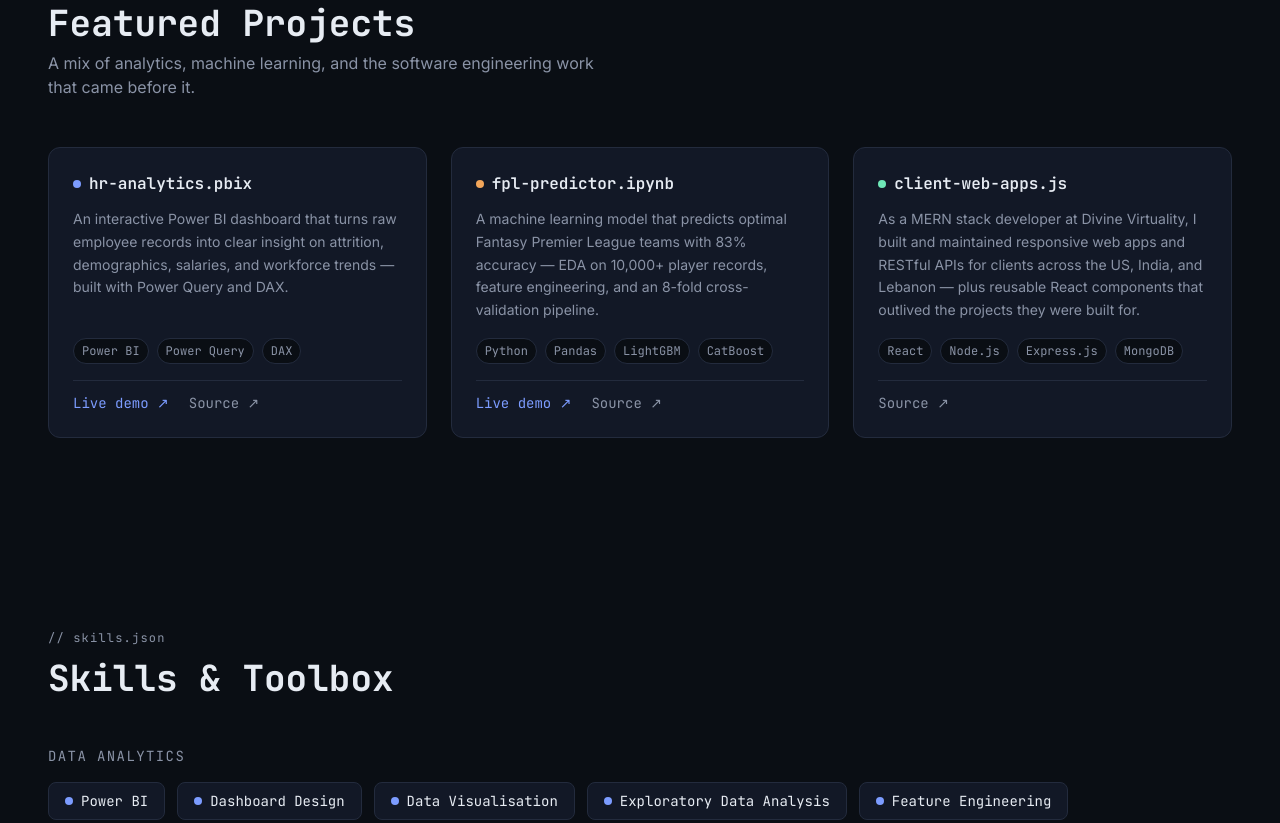
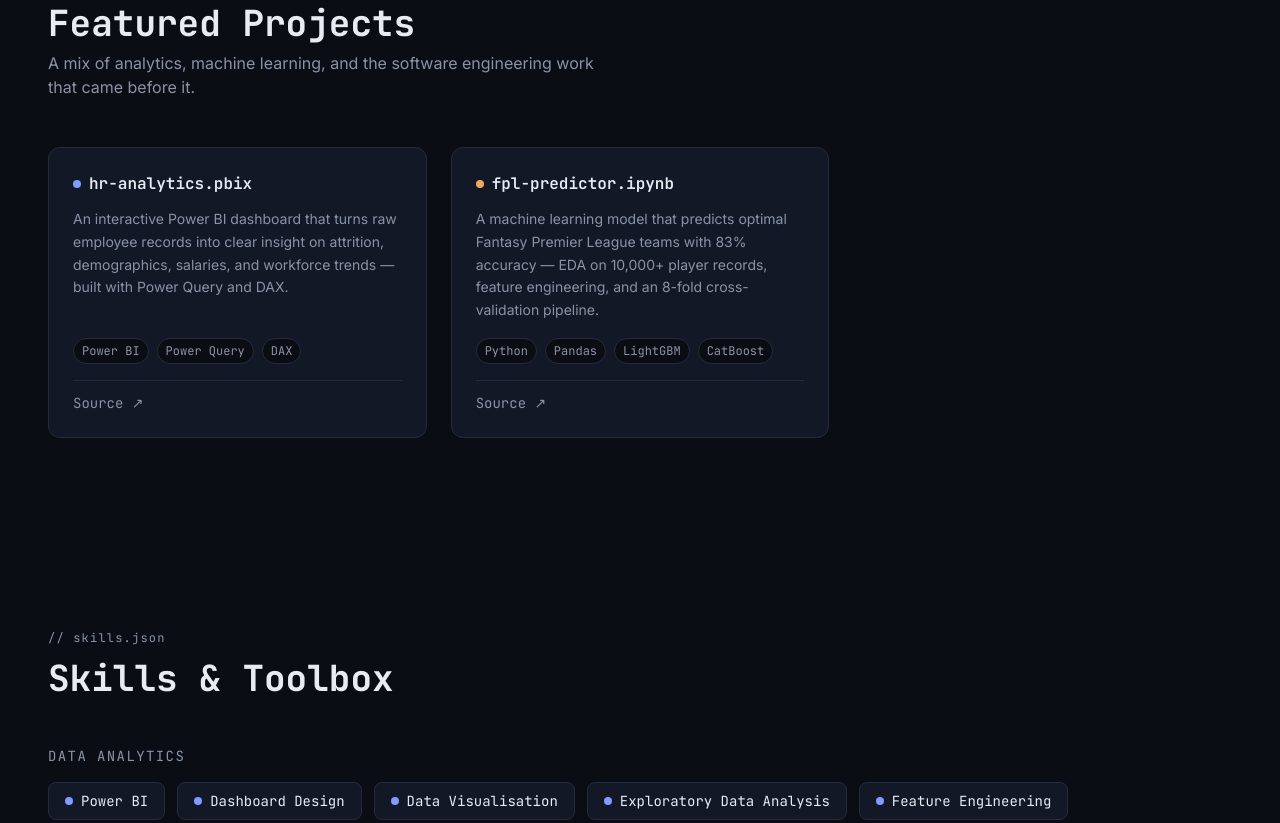
Before and after one commit to francisparwez/francisparwez.github.io, a plain HTML site: page index.html in a window 1280 px wide. Shown: the part 1648-2471 px from the top of the page. Drawn offline with nearby package versions, Linux system fonts and the light colour scheme.

Commit message:
Update index.html

```diff
--- a/index.html
+++ b/index.html
@@ -320,8 +320,8 @@
             <span class="font-mono text-xs px-2 py-1 rounded-full bg-void border border-edge text-muted">DAX</span>
           </div>
           <div class="flex gap-5 font-mono text-sm pt-3 border-t border-edge">
-            <a href="#" class="text-indigo hover:underline">Live demo ↗</a>
-            <a href="https://github.com/francisparwez" target="_blank" rel="noopener noreferrer" class="text-muted hover:text-ink transition-colors">Source ↗</a>
+            <!-- <a href="#" class="text-indigo hover:underline">Live demo ↗</a> -->
+            <a href="https://github.com/francisparwez/hr-analytics-dashboard-power-bi" target="_blank" rel="noopener noreferrer" class="text-muted hover:text-ink transition-colors">Source ↗</a>
           </div>
         </article>
 
@@ -343,13 +343,13 @@
             <span class="font-mono text-xs px-2 py-1 rounded-full bg-void border border-edge text-muted">CatBoost</span>
           </div>
           <div class="flex gap-5 font-mono text-sm pt-3 border-t border-edge">
-            <a href="#" class="text-indigo hover:underline">Live demo ↗</a>
-            <a href="https://github.com/francisparwez" target="_blank" rel="noopener noreferrer" class="text-muted hover:text-ink transition-colors">Source ↗</a>
+            <!-- <a href="#" class="text-indigo hover:underline">Live demo ↗</a> -->
+            <a href="https://github.com/francisparwez/fantasy-premier-league-dream-team-predictor" target="_blank" rel="noopener noreferrer" class="text-muted hover:text-ink transition-colors">Source ↗</a>
           </div>
         </article>
 
         <!-- Project 3: Client web applications (Divine Virtuality) -->
-        <article class="group flex flex-col rounded-xl border border-edge bg-panel p-6 hover:-translate-y-1.5 hover:border-mint/50 hover:shadow-xl hover:shadow-mint/10 transition-all duration-300">
+        <!-- <article class="group flex flex-col rounded-xl border border-edge bg-panel p-6 hover:-translate-y-1.5 hover:border-mint/50 hover:shadow-xl hover:shadow-mint/10 transition-all duration-300">
           <div class="flex items-center gap-2 mb-3">
             <span class="w-2 h-2 rounded-full bg-mint"></span>
             <h3 class="font-mono font-semibold text-ink">client-web-apps.js</h3>
@@ -369,7 +369,7 @@
           <div class="flex gap-5 font-mono text-sm pt-3 border-t border-edge">
             <a href="https://github.com/francisparwez" target="_blank" rel="noopener noreferrer" class="text-muted hover:text-ink transition-colors">Source ↗</a>
           </div>
-        </article>
+        </article> -->
 
       </div>
     </section>
@@ -479,10 +479,10 @@
             Message received — I'll get back to you soon!
           </p>
 
-          <p class="text-xs text-muted/70 pt-2">
+          <!-- <p class="text-xs text-muted/70 pt-2">
             Note: this form is front-end only. Connect it to a service like
             Formspree, Netlify Forms, or your own API to actually receive messages.
-          </p>
+          </p> -->
         </form>
 
         <!-- Direct contact + socials -->
```
